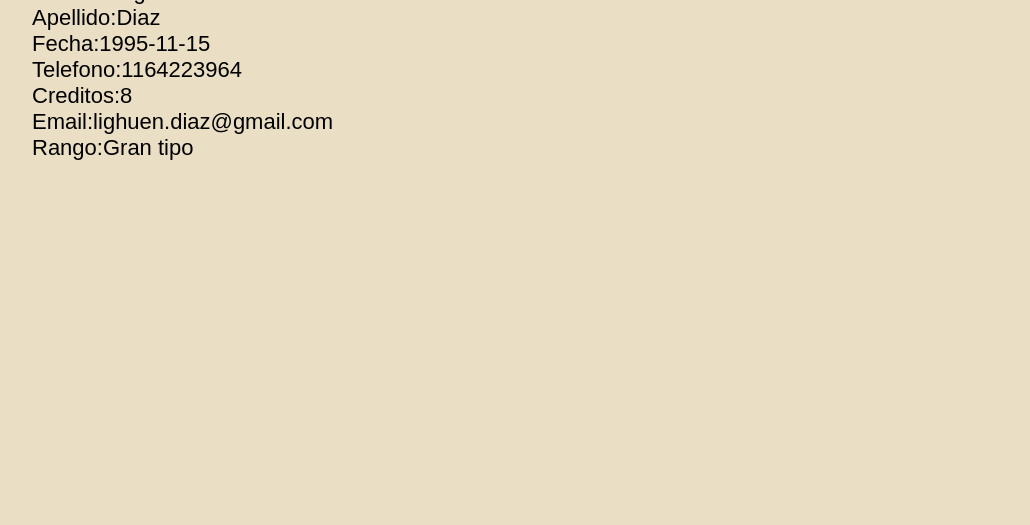
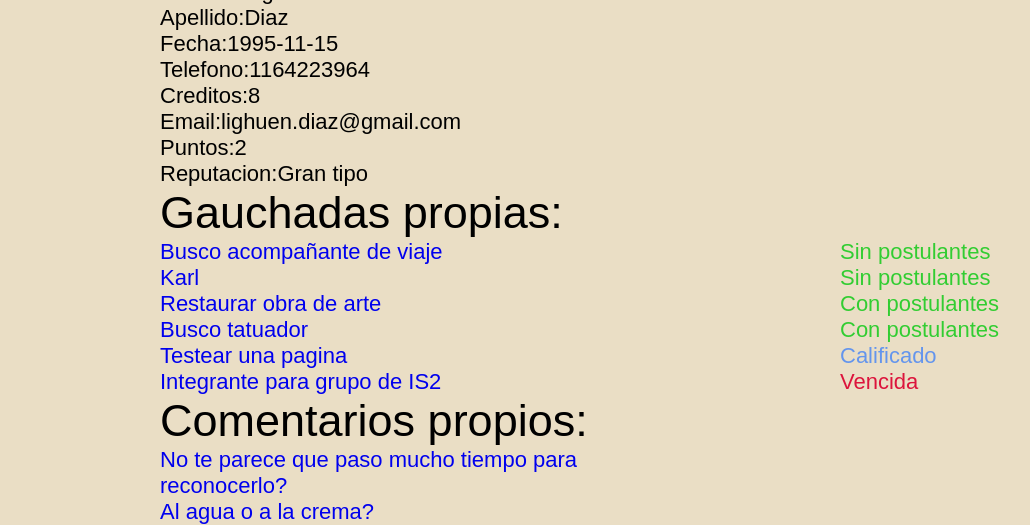
Before and after one commit to frankpaulu22/unagauchada, a PHP site: page /php/usuarios/miperfil.php in a window 1280 px wide; the page is wider, and only the part inside the window is pictured. Shown: the part 793-1318 px from the top of that part, without its empty margins (96-1126 px from the left). Before the commit the page ends 953 px from the top of that part, so only its background shows below. Run offline with PHP 8.4, Linux system fonts and the light colour scheme; a user stored in the database is signed in; data comes from the database, SQL or seed files in the repository.

Commit message:
se agregaron estados de gauchadas
y otras cosas como eliminar enlaces y subrayados

```diff
--- a/php/usuarios/miperfil.php
+++ b/php/usuarios/miperfil.php
@@ -9,7 +9,7 @@
   <link rel="stylesheet" href="/css/miperfil.css">
 </head>
 <body>
-
+    <div id='perfil'>
     <?php
      if (isset($_SESSION['usuario'])){
     ?>
@@ -43,7 +43,8 @@
         <div id='ptelefono'>Telefono:<?php echo $usuario['telefono']; ?></div>
         <div id='pcreditos'>Creditos:<?php echo $usuario['creditos']; ?></div>
         <div id='pemail'>Email:<?php echo $usuario['email']; ?></div>
-        <div id='ppuntos'>Rango:<?php echo $rango['nombre']; ?></div>
+        <div id='ppuntos'>Puntos:<?php echo $usuario['puntos']; ?></div>
+        <div id='preputacion'>Reputacion:<?php echo $rango['nombre']; ?></div>
     </div>
 
 
@@ -51,13 +52,85 @@
     <div id='gauchada'>
     <?php
         while($gauchada= mysqli_fetch_array($resultado1)) {
+
+            $comentarios2 = "SELECT * FROM comentarios  WHERE idgauchada='$gauchada[id_gauchada] '";
+
+            $resultado4 = mysqli_query($conexion, $comentarios2);
+
+            $comen = mysqli_num_rows($resultado4);
+
+            if($gauchada['borrada']==1){
             ?>
-            <div id='gau'><a href="/php/gauchada/detalle.php?ga=<?php echo $gauchada['id_gauchada']; ?>"><?php echo $gauchada['titulo']?></a></div>
+                <div id='gau'><a href="/php/gauchada/detalle.php?ga=<?php echo $gauchada['id_gauchada']; ?>" style="text-decoration:none;"><?php echo $gauchada['titulo']?></a></div>
+
+                <div id='estadoB'>Borrada</div>
+            <?php
+            }
+            else{
+
+                if($gauchada['expiracion']< date("Y-m-d")){
+                ?>
+                    <div id='gau'><a href="/php/gauchada/detalle.php?ga=<?php echo $gauchada['id_gauchada']; ?>" style="text-decoration:none;"><?php echo $gauchada['titulo']?></a></div>
 
 
-    <?php
+                    <div id='estadoV'>Vencida</div>
+
+
+
+                <?php
+                }
+                else{
+
+                    if($gauchada['cantpostulantes']==0){
+                    ?>
+                        <div id='gau'><a href="/php/gauchada/detalle.php?ga=<?php echo $gauchada['id_gauchada']; ?>" style="text-decoration:none;"><?php echo $gauchada['titulo']?></a></div>
+
+                        <div id='estadoS'>Sin postulantes</div>
+
+
+                    <?php
+                    }
+                    else{
+
+                        if($gauchada['idpostulante'] == 0){
+                        ?>
+                            <div id='gau'><a href="/php/gauchada/detalle.php?ga=<?php echo $gauchada['id_gauchada']; ?>" style="text-decoration:none;"><?php echo $gauchada['titulo']?></a></div>
+
+                            <div id='estadoC'>Con postulantes</div>
+                        <?php
+                        }
+                        else{
+
+                            if($comen != 0){
+                            ?>
+                                <div id='gau'><a href="/php/gauchada/detalle.php?ga=<?php echo $gauchada['id_gauchada']; ?>" style="text-decoration:none;"><?php echo $gauchada['titulo']?></a></div>
+
+                                <div id='estadoN'>Adeuda calificacion</div>
+                            <?php
+                            }
+                            else{
+                            ?>
+                                <div id='gau'><a href="/php/gauchada/detalle.php?ga=<?php echo $gauchada['id_gauchada']; ?>" style="text-decoration:none;"><?php echo $gauchada['titulo']?></a></div>
+
+                                <div id='estadoCA'>Calificado</div>
+                            <?php
+                            }
+                            ?>
+                        <?php
+                        }
+                        ?>
+                    <?php
+                    }
+                    ?>
+                <?php
+                }
+                ?>
+            <?php
+            }
+            ?>
+        <?php
         }
-    ?>
+        ?>
     </div>
     </div>
 
@@ -67,17 +140,31 @@
     <div id='comentario'>
     <?php
         while($comentario= mysqli_fetch_array($resultado2)) {
+
+            $gauchada2 = "SELECT * FROM gauchadas  WHERE id_gauchada='$comentario[idgauchada] '";
+
+            $resultado3 = mysqli_query($conexion, $gauchada2);
+
+            $gauch = mysqli_fetch_assoc($resultado3);
+
+            if($gauch['borrada']==1){?>
+                <div id='com'><a><?php echo $comentario['pregunta'];?></a></div>
+            <?php
+            }
+            else{
             ?>
-            <div id='gau'><a href="/php/gauchada/detalle.php?ga=<?php echo $comentario['idgauchada']; ?>"><?php echo $comentario['pregunta'];?></a></div>
-
-
+                <div id='com'><a href="/php/gauchada/detalle.php?ga=<?php echo $comentario['idgauchada']; ?>" style="text-decoration:none;"><?php echo $comentario['pregunta'];?></a></div>
+            <?php
+            }
+            ?>
     <?php
         }
     ?>
     </div>
     </div>
 
-    <div id='Modificar'><a href="/php/usuarios/modificar.php?usid=<?php echo $_SESSION['usuario']; ?>" >Modificar perfil</a></div>
+    <div id='Modificar'><a href="/php/usuarios/modificar.php?usid=<?php echo $_SESSION['usuario']; ?>" style="text-decoration:none;" >Modificar perfil</a></div>
+        </div>
 
 </body>
 </html>
```
